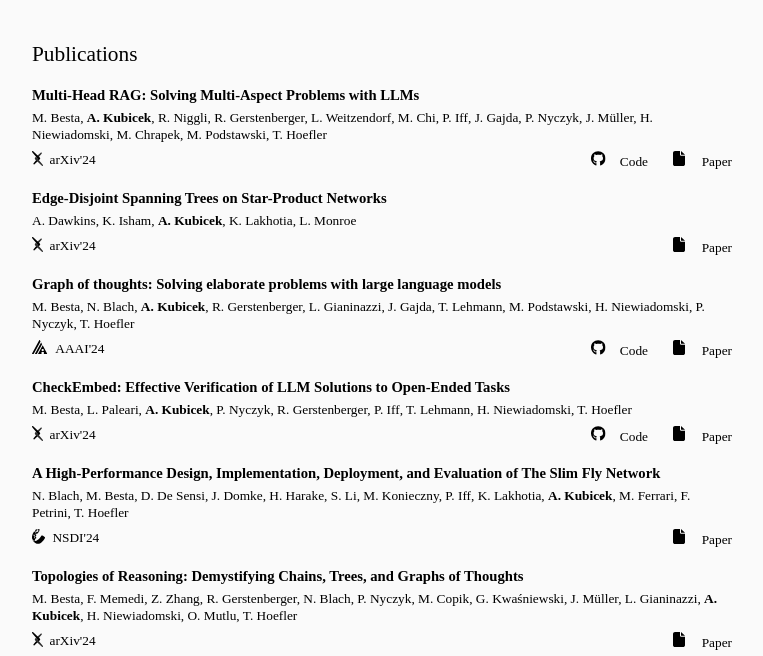
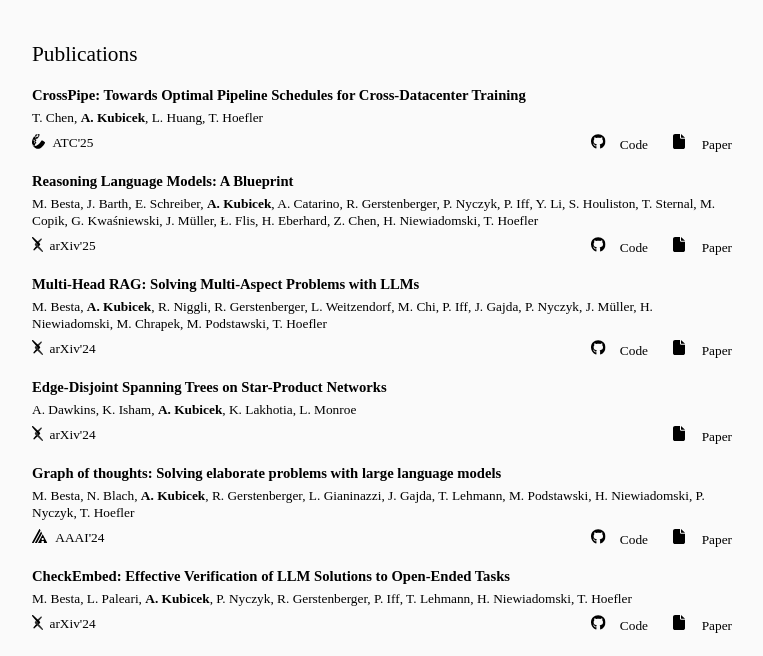
Before and after one commit to aleskubicek/website, a plain HTML site: page index.html in a window 1280 px wide. Shown: the part 855-1511 px from the top of the page, without its empty margins (258-1021 px from the left). Drawn offline with Linux system fonts and the light colour scheme; a web font is replaced by a local one.

Commit message:
Update papers

```diff
--- a/index.html
+++ b/index.html
@@ -100,6 +100,66 @@
 
     <section>
         <h2>Publications</h2>
+
+        <div class="pub-grid">
+            <div class="pub-title">
+                <h3>CrossPipe: Towards Optimal Pipeline Schedules for Cross-Datacenter Training</h3>
+            </div>
+            <div class="pub-authors">
+                <p class="p-detail">T. Chen, <b>A. Kubicek</b>, L. Huang, T. Hoefler</p>
+            </div>
+            <div class="pub-venue">
+                <a class="btn" target="_blank" href="https://www.usenix.org/conference/atc25/presentation/chen-tiancheng">
+                    <img class="pub-btn pub-venue-img" src="assets/images/venues/usenix.svg" alt="arxiv icon"/>
+                    <p class="p-detail pub-venue-p">ATC'25</p>
+                </a>
+            </div>
+            <div class="pub-link1">
+                <!-- Optional link -->
+            </div>
+            <div class="pub-link2">
+                <a class="btn" target="_blank" href="https://github.com/spcl/crosspipe">
+                    <p class="p-detail pub-code-p underline-animate">Code</p>
+                    <img class="pub-btn" target="_blank" src="assets/images/icons/github.svg" alt="GitHub icon"/>
+                </a>
+            </div>
+            <div class="pub-link3">
+                <a class="btn" target="_blank" href="https://www.usenix.org/conference/atc25/presentation/chen-tiancheng">
+                    <p class="p-detail pub-paper-p underline-animate">Paper</p>
+                    <img class="pub-btn" target="_blank" src="assets/images/icons/paper.svg" alt="Document icon"/>
+                </a>
+            </div>
+        </div>
+
+        <div class="pub-grid">
+            <div class="pub-title">
+                <h3>Reasoning Language Models: A Blueprint</h3>
+            </div>
+            <div class="pub-authors">
+                <p class="p-detail">M. Besta, J. Barth, E. Schreiber, <b>A. Kubicek</b>, A. Catarino, R. Gerstenberger, P. Nyczyk, P. Iff, Y. Li, S. Houliston, T. Sternal, M. Copik, G. Kwaśniewski, J. Müller, Ł. Flis, H. Eberhard, Z. Chen, H. Niewiadomski, T. Hoefler</p>
+            </div>
+            <div class="pub-venue">
+                <a class="btn" target="_blank" href="https://arxiv.org/pdf/2501.11223">
+                    <img class="pub-btn pub-venue-img" src="assets/images/venues/arxiv.svg" alt="arxiv icon"/>
+                    <p class="p-detail pub-venue-p">arXiv'25</p>
+                </a>
+            </div>
+            <div class="pub-link1">
+                <!-- Optional link -->
+            </div>
+            <div class="pub-link2">
+                <a class="btn" target="_blank" href="https://github.com/spcl/x1">
+                    <p class="p-detail pub-code-p underline-animate">Code</p>
+                    <img class="pub-btn" target="_blank" src="assets/images/icons/github.svg" alt="GitHub icon"/>
+                </a>
+            </div>
+            <div class="pub-link3">
+                <a class="btn" target="_blank" href="https://arxiv.org/pdf/2501.11223">
+                    <p class="p-detail pub-paper-p underline-animate">Paper</p>
+                    <img class="pub-btn" target="_blank" src="assets/images/icons/paper.svg" alt="Document icon"/>
+                </a>
+            </div>
+        </div>
 
         <div class="pub-grid">
             <div class="pub-title">
@@ -425,7 +485,7 @@
     </section>
 
     <footer>
-        <p>Ales Kubicek | Last updated on 2024-10-13</p>
+        <p>Ales Kubicek | Last updated on 2024-07-05</p>
     </footer>
 
 </body>
```
